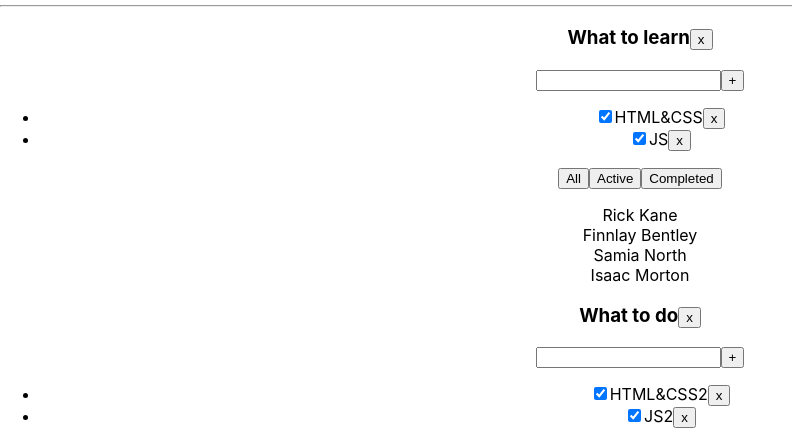
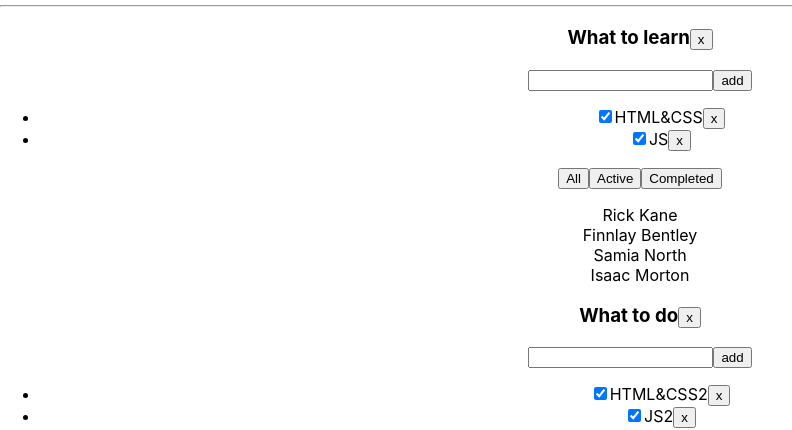
Before and after one commit to dktwho/self-practice, a React (Create React App) app: page / in a window 1280 px wide. Shown: the part 269-699 px from the top of the page, without its empty margins (0-792 px from the left). Built offline with nearby package versions, Linux system fonts and the light colour scheme.

Commit message:
removetaskHandler practice with args callback

```diff
--- a/src/Todolist2.tsx
+++ b/src/Todolist2.tsx
@@ -30,15 +30,22 @@ export function Todolist2(props: PropsType) {
         }
     }
 
-    const removeTodolistHandler = (id: number) => {
-        props.removeTodolist(id)
+    const removeTodolistHandler = (todolistId: number) => {
+        props.removeTodolist(todolistId)
+    }
+
+    const addTaskHandler = (title: string,todolistId: number  ) => {
+        props.addTask(title, todolistId)
+    }
+
+    const removetaskHandler = (taskId: string, todolistId: number) => {
+        props.removeTask(taskId, todolistId)
     }
 
 
 
     return <div>
         <h3> {props.title}
-            {/*<button onClick={() => {'removeTodolist'}}>x</button>*/}
             <Button title={'x'} callback={() => removeTodolistHandler(props.id)}/>
 
         </h3>
@@ -48,7 +55,7 @@ export function Todolist2(props: PropsType) {
                    onKeyPress={onKeyPressHandler}
                    className={error ? "error" : ""}
             />
-            <button onClick={() => {'addTask'}}>+</button>
+           <Button title={'add'} callback={() => addTaskHandler(title, props.id )}/>
             {error && <div className="error-message">{error}</div>}
         </div>
         <ul>
@@ -62,7 +69,7 @@ export function Todolist2(props: PropsType) {
                     return <li key={t.taskId} className={t.isDone ? "is-done" : ""}>
                         <input type="checkbox" onChange={onChangeHandler} checked={t.isDone}/>
                         <span>{t.title}</span>
-                        <button onClick={() => {'removeTask'}}>x</button>
+                        <Button title={'x'} callback={() => removetaskHandler(t.taskId, props.id)} />
                     </li>
                 })
             }
```
